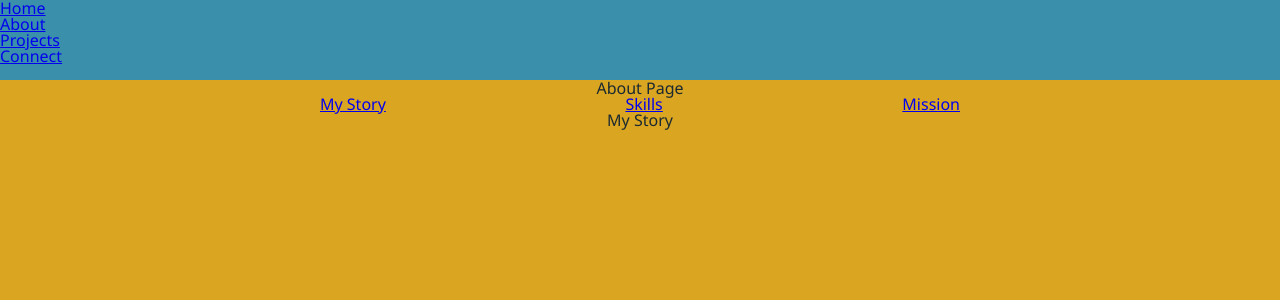
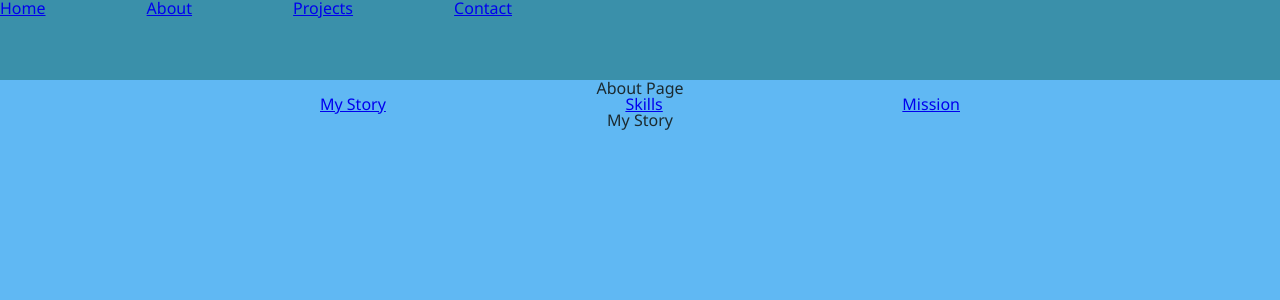
Before and after one commit to aaronEnyetu/reactWebpack, a React app: page /about in a window 1280 px wide. Shown: the top 300 px of the page. Built offline with nearby package versions, Linux system fonts and the light colour scheme.

Commit message:
Page layout and Styling complete

```diff
--- a/src/components/About/About.css
+++ b/src/components/About/About.css
@@ -1,5 +1,5 @@
 .About {
-    background-color: goldenrod;
+    background-color:  rgb(96, 184, 243);
     height: calc(100vh - var(--header-height));
     width: 100%;
     display: flex;
--- a/src/components/App.jsx
+++ b/src/components/App.jsx
@@ -27,7 +27,7 @@ export default function App() {
           </Route>
 
           <Route path="projects" element={<Projects />} />
-          <Route path="connect" element={<Contact />} />
+          <Route path="contact" element={<Contact />} />
 
           <Route path="*" element={<Navigate to="/" replace />} />
         </Route>
--- a/src/components/Contact/Contact.css
+++ b/src/components/Contact/Contact.css
@@ -1,4 +1,4 @@
-.Connect {
+.Contact {
     background-color: rgb(96, 184, 243);
     height: calc(100vh - var(--header-height));
 }
--- a/src/components/PageLayouts/Navigation/Navigation.css
+++ b/src/components/PageLayouts/Navigation/Navigation.css
@@ -0,0 +1,16 @@
+.Navigation {
+    width: 40%;
+    display: flex;
+    flex-direction: column;
+
+    @media (min-width: 700px) {
+        flex-direction: row;
+        justify-content: space-between;
+    }
+
+}
+
+ /* a {
+    text-decoration: none;
+    color: rgb(43, 3, 48);
+ } */
--- a/src/components/PageLayouts/Navigation/Navigation.jsx
+++ b/src/components/PageLayouts/Navigation/Navigation.jsx
@@ -7,8 +7,8 @@ export default function Navigation() {
     <nav className={styles.Navigation}>
       <NavLink to="/">Home</NavLink>
       <NavLink to="about">About</NavLink>
-      <NavLink to="portfolio">Projects</NavLink>
-      <NavLink to="contact">Connect</NavLink>
+      <NavLink to="projects">Projects</NavLink>
+      <NavLink to="contact">Contact</NavLink>
     </nav>
   );
 }
--- a/src/components/Projects/Projects.css
+++ b/src/components/Projects/Projects.css
@@ -1,5 +1,5 @@
 .Projects {
-    background-color: rgb(65, 147, 202);
+    background-color: rgb(96, 184, 243);
     height: calc(100vh - var(--header-height));
 
 }
```
